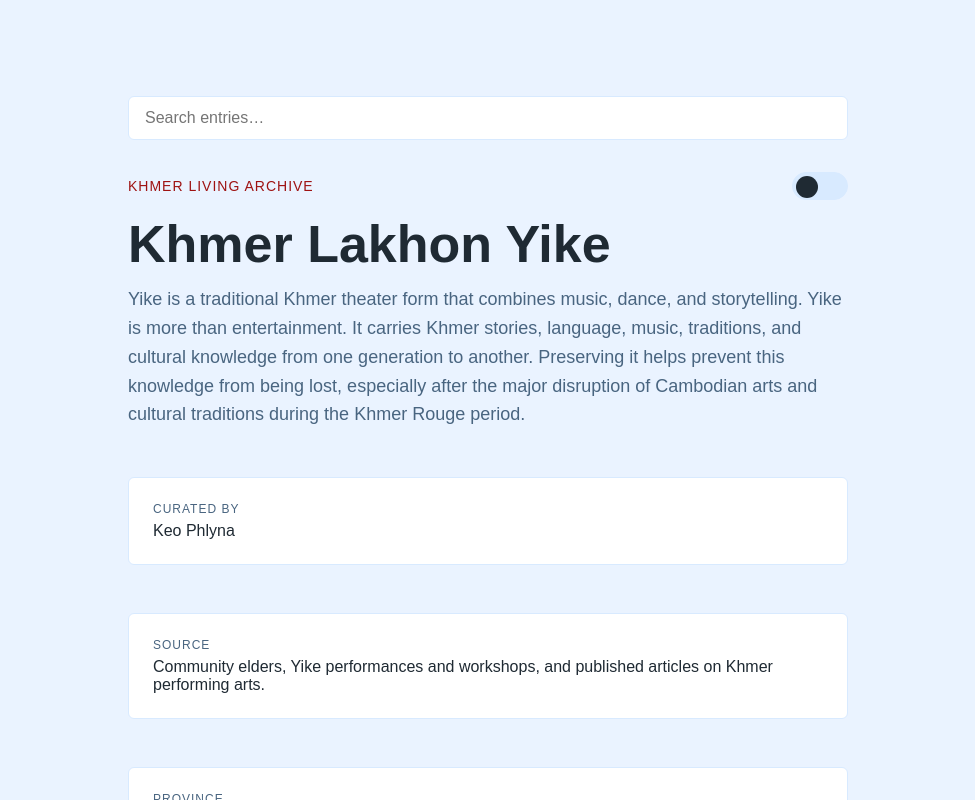
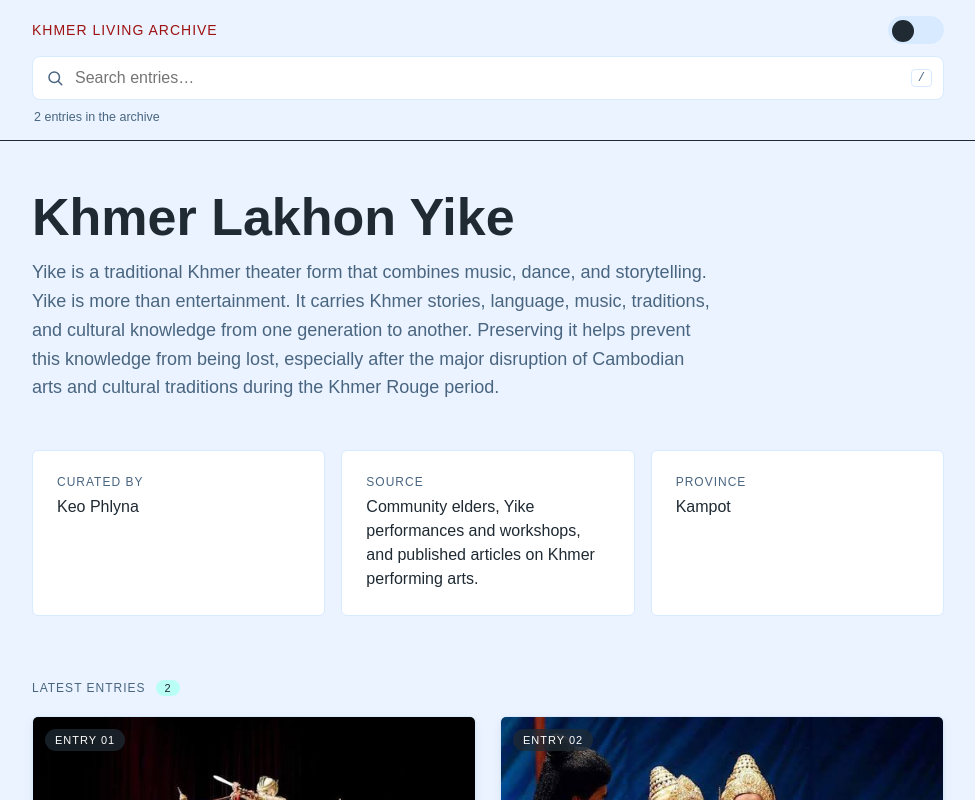
Before and after one commit to keophlyna/yike-archive, a Next.js app: page / in a window 1280 px wide. Shown: the top 800 px of the page, without its empty margins (152-1127 px from the left). Built offline with nearby package versions, Linux system fonts and the light colour scheme.

Commit message:
improve user UI/UX design

```diff
--- a/app/page.js
+++ b/app/page.js
@@ -1,11 +1,11 @@
 "use client";
 
-import { useState } from "react";
+import { useEffect, useRef, useState } from "react";
 import collection from "../collection.config.js";
 import EntryCard from "../components/EntryCard.js";
 import entries from "../data/data_entries.js";
 import ThemeToggle from "./ThemeToggle.js";
-import { roboto } from "../app/fonts.js";
+import { notoSerifKhmer } from "../app/fonts.js";
 
 const COLOR_TRANSITION =
   "background-color 450ms cubic-bezier(.4,0,.2,1), color 450ms cubic-bezier(.4,0,.2,1), border-color 450ms cubic-bezier(.4,0,.2,1)";
@@ -13,18 +13,31 @@ const COLOR_TRANSITION =
 const FONT_STACK = '"var(--font-roboto)", "Arial", "sans-serif"';
 
 const styles = {
-  wrap: {
-    maxWidth: 720,
+  header: {
+    position: "sticky",
+    top: 0,
+    zIndex: 40,
+    width: "100%",
+    backgroundColor: "var(--page-bg)",
+    borderBottom: "1px solid transparent",
+    transition: `${COLOR_TRANSITION}, box-shadow 250ms ease, border-color 250ms ease`,
+  },
+  headerScrolled: {
+    borderBottomColor: "var(--card-border)",
+    boxShadow: "0 8px 24px rgba(15, 24, 32, 0.10)",
+  },
+  headerInner: {
+    maxWidth: 960,
     margin: "0 auto",
-    padding: "80px 24px",
-    backgroundColor: "var(--page-bg)",
-    transition: COLOR_TRANSITION,
+    padding: "16px 24px",
+    boxSizing: "border-box",
   },
-  topBar: {
+  headerTopRow: {
     display: "flex",
     justifyContent: "space-between",
     alignItems: "center",
-    margin: 0,
+    marginBottom: 12,
+    gap: 12,
   },
   kicker: {
     fontFamily: FONT_STACK,
@@ -34,13 +47,96 @@ const styles = {
     textTransform: "uppercase",
     margin: 0,
   },
+  searchField: {
+    position: "relative",
+    display: "flex",
+    alignItems: "center",
+  },
+  searchIcon: {
+    position: "absolute",
+    left: 14,
+    width: 18,
+    height: 18,
+    color: "var(--text-secondary)",
+    pointerEvents: "none",
+    transition: COLOR_TRANSITION,
+  },
+  searchInput: {
+    width: "100%",
+    padding: "12px 44px 12px 42px",
+    borderRadius: 8,
+    border: "1px solid var(--card-border)",
+    backgroundColor: "var(--card-bg)",
+    color: "var(--text-primary)",
+    fontFamily: FONT_STACK,
+    fontSize: 16,
+    outline: "none",
+    transition: COLOR_TRANSITION,
+    boxSizing: "border-box",
+  },
+  clearBtn: {
+    position: "absolute",
+    right: 8,
+    width: 28,
+    height: 28,
+    display: "flex",
+    alignItems: "center",
+    justifyContent: "center",
+    border: "none",
+    borderRadius: 6,
+    background: "transparent",
+    color: "var(--text-secondary)",
+    cursor: "pointer",
+    fontSize: 15,
+    lineHeight: 1,
+    transition: COLOR_TRANSITION,
+  },
+  kbdHint: {
+    position: "absolute",
+    right: 12,
+    fontFamily: "monospace",
+    fontSize: 12,
+    color: "var(--text-secondary)",
+    border: "1px solid var(--card-border)",
+    borderRadius: 4,
+    padding: "1px 6px",
+    pointerEvents: "none",
+    transition: COLOR_TRANSITION,
+  },
+  filterCount: {
+    fontFamily: FONT_STACK,
+    fontSize: 12.5,
+    color: "var(--text-secondary)",
+    margin: "10px 2px 0",
+    transition: COLOR_TRANSITION,
+  },
+  visuallyHidden: {
+    position: "absolute",
+    width: 1,
+    height: 1,
+    padding: 0,
+    margin: -1,
+    overflow: "hidden",
+    clip: "rect(0,0,0,0)",
+    whiteSpace: "nowrap",
+    border: 0,
+  },
+  wrap: {
+    maxWidth: 960,
+    margin: "0 auto",
+    padding: "48px 24px 80px",
+    backgroundColor: "var(--page-bg)",
+    transition: COLOR_TRANSITION,
+    boxSizing: "border-box",
+  },
   title: {
     fontFamily: FONT_STACK,
-    fontSize: 52,
+    fontSize: "clamp(32px, 5.5vw, 52px)",
     fontWeight: 700,
     color: "var(--text-primary)",
-    margin: "16px 0 12px",
+    margin: "0 0 12px",
     lineHeight: 1.1,
+    maxWidth: 720,
     transition: COLOR_TRANSITION,
   },
   description: {
@@ -49,10 +145,16 @@ const styles = {
     color: "var(--text-secondary)",
     lineHeight: 1.6,
     margin: 0,
+    maxWidth: 680,
     transition: COLOR_TRANSITION,
   },
-  card: {
+  metaGrid: {
+    display: "grid",
+    gridTemplateColumns: "repeat(auto-fit, minmax(200px, 1fr))",
+    gap: 16,
     marginTop: 48,
+  },
+  metaCard: {
     padding: 24,
     backgroundColor: "var(--card-bg)",
     border: "1px solid var(--card-border)",
@@ -73,49 +175,57 @@ const styles = {
     fontSize: 16,
     color: "var(--text-primary)",
     margin: "6px 0 0",
+    lineHeight: 1.5,
     transition: COLOR_TRANSITION,
   },
   section: {
     marginTop: 64,
   },
-  searchSticky: {
-    position: "sticky",
-    top: 0,
-    zIndex: 10,
-    backgroundColor: "var(--page-bg)",
-    padding: "16px 0",
-    marginBottom: 16,
-    transition: COLOR_TRANSITION,
+  sectionHeaderRow: {
+    display: "flex",
+    alignItems: "center",
+    gap: 10,
   },
-  searchInput: {
-    width: "100%",
-    padding: "12px 16px",
-    borderRadius: 6,
-    border: "1px solid var(--card-border)",
-    backgroundColor: "var(--card-bg)",
-    color: "var(--text-primary)",
+  countPill: {
     fontFamily: FONT_STACK,
-    fontSize: 16,
-    outline: "none",
-    transition: COLOR_TRANSITION,
-    boxSizing: "border-box",
-  },
-  filterCount: {
-    fontFamily: FONT_STACK,
-    fontSize: 12,
-    color: "var(--text-secondary)",
-    textTransform: "uppercase",
-    letterSpacing: 1,
-    margin: "12px 0 0",
+    fontSize: 11,
+    color: "var(--text-on-accent)",
+    backgroundColor: "var(--accent-mint)",
+    padding: "2px 9px",
+    borderRadius: 999,
     transition: COLOR_TRANSITION,
   },
   empty: {
-    padding: "40px 24px",
+    marginTop: 16,
+    padding: "48px 24px",
     border: "1px dashed var(--card-border)",
     borderRadius: 6,
     textAlign: "center",
+    transition: COLOR_TRANSITION,
+  },
+  emptyTitle: {
+    fontFamily: FONT_STACK,
+    fontSize: 16,
+    color: "var(--text-primary)",
+    margin: 0,
+    transition: COLOR_TRANSITION,
+  },
+  emptyKh: {
+    fontSize: 16,
     color: "var(--text-secondary)",
+    margin: "8px 0 0",
+    transition: COLOR_TRANSITION,
+  },
+  emptyClearBtn: {
+    marginTop: 20,
     fontFamily: FONT_STACK,
+    fontSize: 13,
+    color: "var(--text-on-accent)",
+    backgroundColor: "var(--accent-peach)",
+    border: "none",
+    padding: "8px 16px",
+    borderRadius: 6,
+    cursor: "pointer",
     transition: COLOR_TRANSITION,
   },
   count: {
@@ -136,10 +246,94 @@ const styles = {
   },
 };
 
+const globalCss = `
+  :focus-visible {
+    outline: 2px solid var(--accent-peach);
+    outline-offset: 2px;
+    border-radius: 4px;
+  }
+  input[type="search"]::-webkit-search-cancel-button,
+  input[type="search"]::-webkit-search-decoration {
+    display: none;
+  }
+  .yk-search-field:focus-within .yk-kbd-hint {
+    display: none;
+  }
+  .yk-search-input:hover,
+  .yk-search-input:focus {
+    border-color: var(--text-secondary) !important;
+  }
+  .yk-clear-btn:hover {
+    background-color: var(--card-border) !important;
+    color: var(--text-primary) !important;
+  }
+  .yk-entry-grid {
+    display: grid;
+    grid-template-columns: repeat(auto-fill, minmax(300px, 1fr));
+    gap: 24px;
+    margin-top: 20px;
+  }
+  @media (max-width: 520px) {
+    .yk-entry-grid {
+      grid-template-columns: 1fr;
+    }
+  }
+`;
+
+function SearchIcon(props) {
+  return (
+    <svg
+      viewBox="0 0 24 24"
+      fill="none"
+      stroke="currentColor"
+      strokeWidth="2"
+      strokeLinecap="round"
+      strokeLinejoin="round"
+      aria-hidden="true"
+      {...props}
+    >
+      <circle cx="11" cy="11" r="7" />
+      <path d="m21 21-4.3-4.3" />
+    </svg>
+  );
+}
+
 export default function Home() {
   const [query, setQuery] = useState("");
+  const [scrolled, setScrolled] = useState(false);
+  const inputRef = useRef(null);
+
+  useEffect(() => {
+    const onScroll = () => setScrolled(window.scrollY > 2);
+    onScroll();
+    window.addEventListener("scroll", onScroll, { passive: true });
+    return () => window.removeEventListener("scroll", onScroll);
+  }, []);
+
+  useEffect(() => {
+    const onKeyDown = (e) => {
+      const target = e.target;
+      const typing =
+        target &&
+        (target.tagName === "INPUT" ||
+          target.tagName === "TEXTAREA" ||
+          target.isContentEditable);
+      if (e.key === "/" && !typing) {
+        e.preventDefault();
+        inputRef.current?.focus();
+      }
+      if (e.key === "Escape" && document.activeElement === inputRef.current) {
+        setQuery("");
+        inputRef.current?.blur();
+      }
+    };
+    window.addEventListener("keydown", onKeyDown);
+    return () => window.removeEventListener("keydown", onKeyDown);
+  }, []);
+
   const q = query.trim().toLowerCase();
-  const filtered = q === ""
+  const filtered =
+    q === ""
       ? entries
       : entries.filter(
           (e) =>
@@ -149,49 +343,95 @@ export default function Home() {
         );
 
   return (
-    <main style={styles.wrap}>
-      <div style={styles.searchSticky}>
+    <>
+      <style dangerouslySetInnerHTML={{ __html: globalCss }} />
+
+      <header
+        style={{ ...styles.header, ...(scrolled ? styles.headerScrolled : {}) }}
+      >
+        <div style={styles.headerInner}>
+          <div style={styles.headerTopRow}>
+            <p style={styles.kicker}>Khmer Living Archive</p>
+            <ThemeToggle />
+          </div>
+
+          <div role="search">
+            <label htmlFor="archive-search" style={styles.visuallyHidden}>
+              Search entries by title, Khmer title, or description
+            </label>
+            <div className="yk-search-field" style={styles.searchField}>
+              <SearchIcon style={styles.searchIcon} width={18} height={18} />
               <input
+                id="archive-search"
+                ref={inputRef}
                 type="search"
                 value={query}
                 onChange={(e) => setQuery(e.target.value)}
                 placeholder="Search entries…"
+                className="yk-search-input"
                 style={styles.searchInput}
+                autoComplete="off"
               />
-        {q !== "" && (
-          <p style={styles.filterCount}>
-            {filtered.length} of {entries.length} entries shown
-          </p>
+              {query ? (
+                <button
+                  type="button"
+                  onClick={() => setQuery("")}
+                  className="yk-clear-btn"
+                  style={styles.clearBtn}
+                  aria-label="Clear search"
+                >
+                  ✕
+                </button>
+              ) : (
+                <span className="yk-kbd-hint" style={styles.kbdHint} aria-hidden="true">
+                  /
+                </span>
               )}
             </div>
+          </div>
 
-      <div style={styles.topBar}>
-        <p style={styles.kicker}>KHMER LIVING ARCHIVE</p>
-        <ThemeToggle />
+          <p style={styles.filterCount} aria-live="polite">
+            {q
+              ? `${filtered.length} of ${entries.length} ${
+                  entries.length === 1 ? "entry" : "entries"
+                } match "${query}"`
+              : `${entries.length} ${
+                  entries.length === 1 ? "entry" : "entries"
+                } in the archive`}
+          </p>
         </div>
+      </header>
+
+      <main style={styles.wrap}>
         <h1 style={styles.title}>{collection.name}</h1>
         <p style={styles.description}>{collection.description}</p>
 
-      <div style={styles.card}>
+        <div style={styles.metaGrid}>
+          <div style={styles.metaCard}>
             <p style={styles.cardLabel}>Curated by</p>
             <p style={styles.cardValue}>{collection.curator}</p>
           </div>
-      <div style={styles.card}>
+          <div style={styles.metaCard}>
             <p style={styles.cardLabel}>Source</p>
             <p style={styles.cardValue}>{collection.source}</p>
           </div>
-      <div style={styles.card}>
+          <div style={styles.metaCard}>
             <p style={styles.cardLabel}>Province</p>
             <p style={styles.cardValue}>{collection.province}</p>
           </div>
+        </div>
 
         <section style={styles.section}>
+          <div style={styles.sectionHeaderRow}>
             <p style={styles.cardLabel}>Latest entries</p>
+            <span style={styles.countPill}>{entries.length}</span>
+          </div>
 
           {filtered.length > 0 ? (
-          filtered.map((entry, index) => (
-            <div key={entry.title} style={{ marginTop: 16 }}>
+            <div className="yk-entry-grid">
+              {filtered.map((entry, index) => (
                 <EntryCard
+                  key={entry.title}
                   entryNumber={`Entry 0${index + 1}`}
                   title={entry.title}
                   titleKh={entry.titleKh}
@@ -201,19 +441,34 @@ export default function Home() {
                   category={entry.category}
                   photo={entry.photo}
                 />
+              ))}
             </div>
-          ))
           ) : (
-          <div style={styles.empty}></div>
+            <div style={styles.empty}>
+              <p style={styles.emptyTitle}>
+                No entries match "{query}."
+              </p>
+              <p className={notoSerifKhmer.className} style={styles.emptyKh}>
+                {"រកមិនឃើញធាតុដែលត្រូវនឹងការស្វែងរករបស់អ្នកទេ។"}
+              </p>
+              <button
+                type="button"
+                onClick={() => setQuery("")}
+                style={styles.emptyClearBtn}
+              >
+                Clear search
+              </button>
+            </div>
           )}
         </section>
 
-      <p style={styles.count}>entries in the archive: 2 (for now)</p>
+        <p style={styles.count}>entries in the archive: {entries.length}</p>
 
         <footer style={styles.footer}>
           A growing record of Yike, built with care in ICT 340 at the American
           University of Phnom Penh, Fall 2026.
         </footer>
       </main>
+    </>
   );
 }
```
Lines whose indentation alone changed are shown as unchanged.
